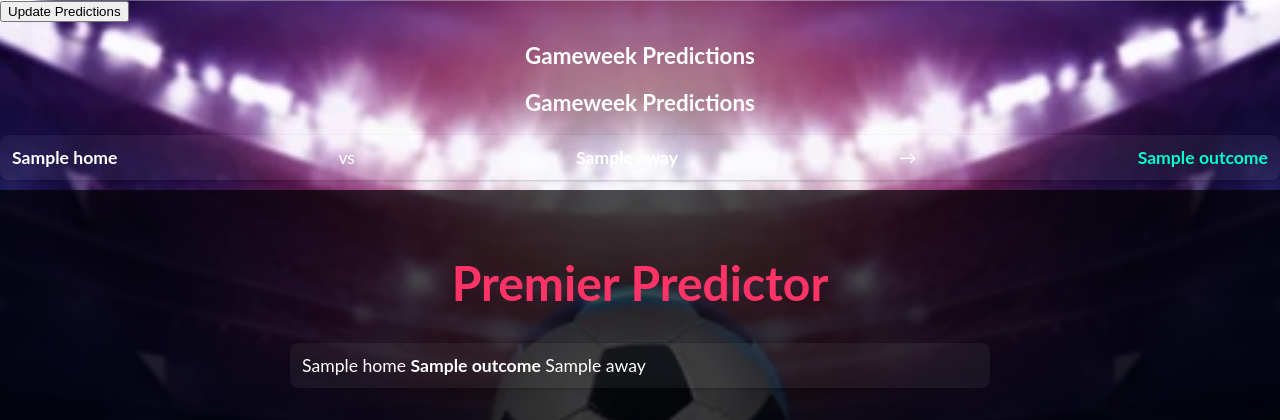
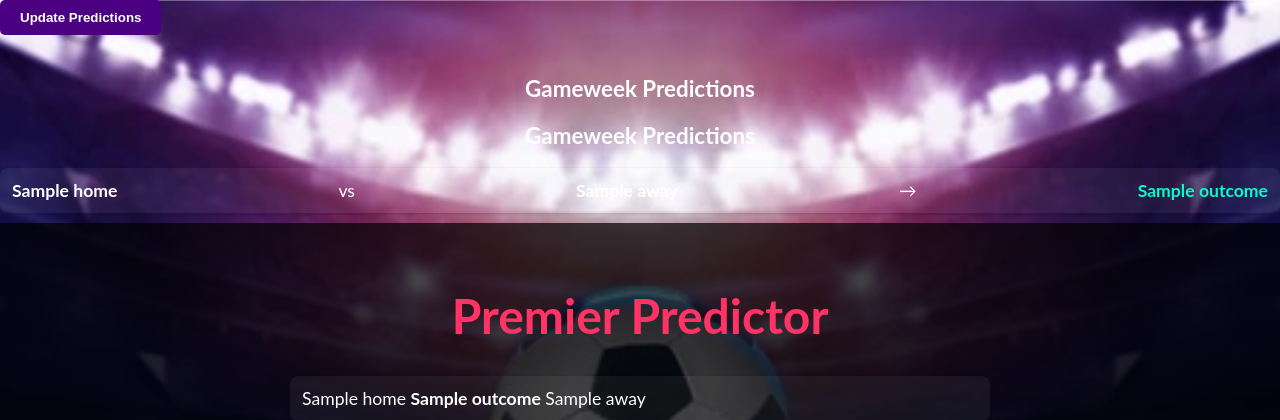
Before and after one commit to Stelfox86/Premier-League-Predictor, a Python web app: template templates/index.html in a window 1280 px wide. Shown: the top 420 px of the page. Run offline with Jinja, Linux system fonts and the light colour scheme; the template is opened without the code that fills it: most values are stand-ins (such as "Sample title", 1, 10 or a date in 2020).

Commit message:
Style Update Predictions button

```diff
--- a/static/style.css
+++ b/static/style.css
@@ -76,3 +76,18 @@ h1 {
   font-weight: bold;
   color: #00ffcc;
 }
+.update-button {
+  background-color: #4b0082; /* Premier League purple */
+  color: white;
+  border: none;
+  padding: 10px 20px;
+  font-weight: bold;
+  border-radius: 5px;
+  cursor: pointer;
+  margin-bottom: 20px;
+}
+
+.update-button:hover {
+  background-color: #5f00a3;
+  transition: 0.3s ease;
+}
```
